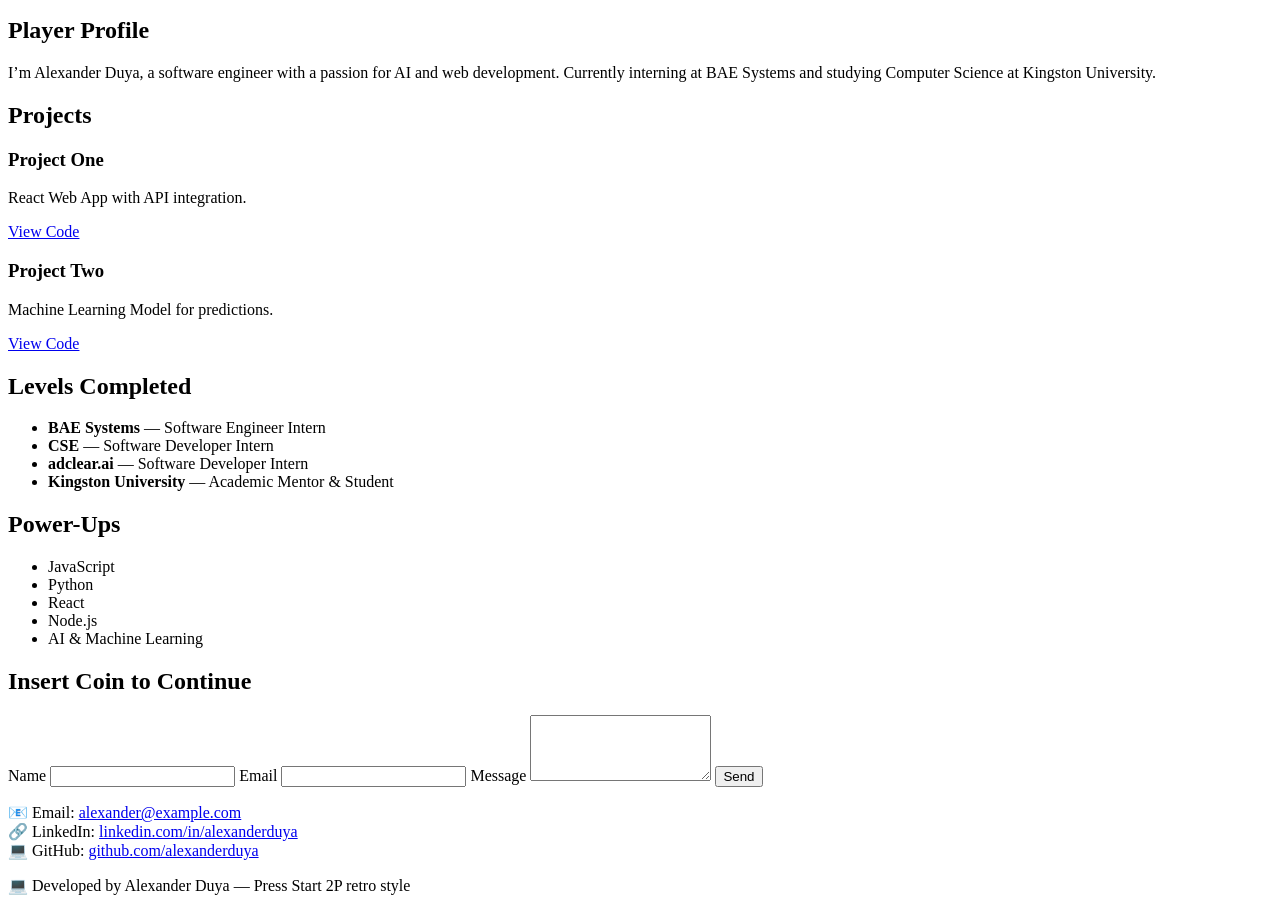
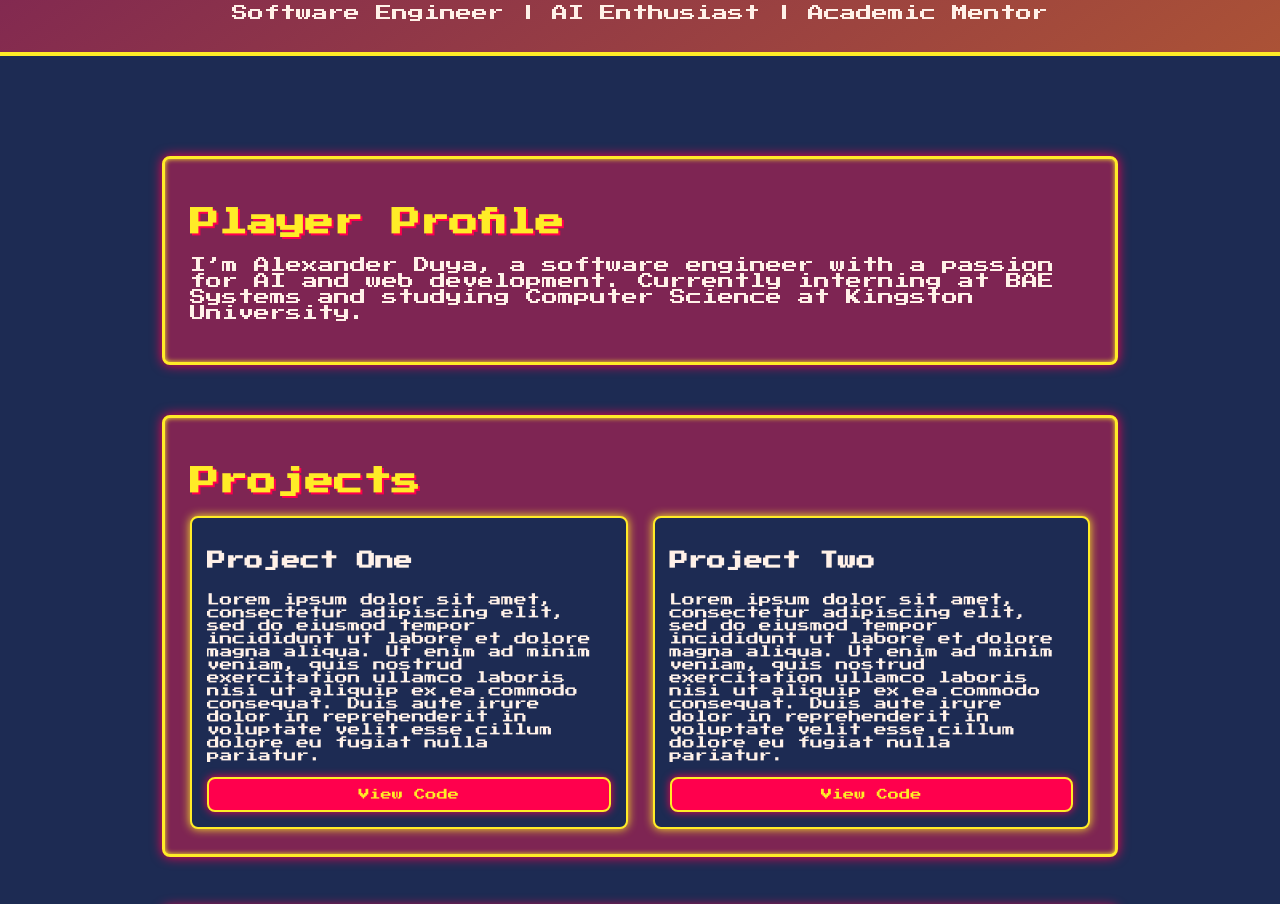
Before and after one commit to AlexanderDuya/AlexanderPort, a plain HTML site: page public/index.html in a window 1280 px wide. Shown: the part 102-1006 px from the top of the page. Drawn offline with Linux system fonts and the light colour scheme.

Commit message:
basic structure developed, need to add more spice. following Retro them from my P&P website

```diff
--- a/public/index.html
+++ b/public/index.html
@@ -8,11 +8,11 @@
       href="https://fonts.googleapis.com/css2?family=Press+Start+2P&display=swap"
       rel="stylesheet"
     />
-    <link rel="stylesheet" href="css/style.css" />
+    <link rel="stylesheet" href="style.css" />
   </head>
   <body>
-    <header>
-      <h1>👾 Alexander Duya 👾</h1>
+    <header class="top-section">
+      <h1>Alexander Duya</h1>
       <p class="subtitle">
         Software Engineer | AI Enthusiast | Academic Mentor
       </p>
@@ -32,12 +32,26 @@
       <div class="projects-grid">
         <article class="project-card">
           <h3>Project One</h3>
-          <p>React Web App with API integration.</p>
+          <p>
+            Lorem ipsum dolor sit amet, consectetur adipiscing elit, sed do
+            eiusmod tempor incididunt ut labore et dolore magna aliqua. Ut enim
+            ad minim veniam, quis nostrud exercitation ullamco laboris nisi ut
+            aliquip ex ea commodo consequat. Duis aute irure dolor in
+            reprehenderit in voluptate velit esse cillum dolore eu fugiat nulla
+            pariatur.
+          </p>
           <a href="#" class="btn small">View Code</a>
         </article>
         <article class="project-card">
           <h3>Project Two</h3>
-          <p>Machine Learning Model for predictions.</p>
+          <p>
+            Lorem ipsum dolor sit amet, consectetur adipiscing elit, sed do
+            eiusmod tempor incididunt ut labore et dolore magna aliqua. Ut enim
+            ad minim veniam, quis nostrud exercitation ullamco laboris nisi ut
+            aliquip ex ea commodo consequat. Duis aute irure dolor in
+            reprehenderit in voluptate velit esse cillum dolore eu fugiat nulla
+            pariatur.
+          </p>
           <a href="#" class="btn small">View Code</a>
         </article>
         <!-- Add more projects here -->
@@ -49,7 +63,7 @@
       <ul class="timeline">
         <li><strong>BAE Systems</strong> — Software Engineer Intern</li>
         <li><strong>CSE</strong> — Software Developer Intern</li>
-        <li><strong>adclear.ai</strong> — Software Developer Intern</li>
+        <li><strong>Adclear.ai</strong> — Software Developer Intern</li>
         <li>
           <strong>Kingston University</strong> — Academic Mentor & Student
         </li>
--- /dev/null
+++ b/public/style.css
@@ -0,0 +1,217 @@
+/* Base styles */
+body {
+  background-color: #1d2b53;
+  font-family: "Press Start 2P", cursive;
+  margin: 0;
+  padding: 0;
+  min-height: 100vh;
+  display: flex;
+  flex-direction: column;
+  color: #fff1e8;
+  align-items: center;
+}
+
+/* Top header section */
+.top-section {
+  background: linear-gradient(145deg, #7e2553, #ab5236);
+  border-bottom: 4px solid #ffec27;
+  width: 100%;
+  text-align: center;
+  padding-bottom: 15px;
+  margin-bottom: 100px;
+}
+
+.top-section h1 {
+  font-size: 2.5rem;
+  color: #ffec27;
+  text-shadow: 2px 2px #ff004d;
+  margin-top: 40px;
+}
+
+.subtitle {
+  font-size: 1rem;
+  margin-top: 10px;
+  color: #fff1e8;
+}
+
+/* Panels (sections) */
+.panel {
+  width: 100%;
+  max-width: 900px;
+  background: #7e2553;
+  border: 3px solid #ffec27;
+  border-radius: 8px;
+  padding: 25px;
+  margin-bottom: 50px;
+  box-shadow: 0 0 12px #ff004d, inset 0 0 5px #ffec27;
+}
+
+h2 {
+  color: #ffec27;
+  font-size: 1.8rem;
+  margin-bottom: 20px;
+  text-shadow: 2px 2px #ff004d;
+}
+
+/* Projects grid */
+.projects-grid {
+  display: grid;
+  grid-template-columns: repeat(auto-fit, minmax(250px, 1fr));
+  gap: 25px;
+}
+
+.project-card {
+  background-color: #1d2b53;
+  border: 2px solid #ffec27;
+  border-radius: 8px;
+  padding: 15px;
+  box-shadow: 0 0 10px #ffec27;
+  color: #fff1e8;
+  display: flex;
+  flex-direction: column;
+  justify-content: space-between;
+}
+
+.project-card h3 {
+  margin-bottom: 10px;
+}
+
+.project-card p {
+  font-size: 0.8rem;
+  margin-bottom: 15px;
+}
+
+/* Buttons */
+.btn {
+  font-family: "Press Start 2P", cursive;
+  font-size: 0.7rem;
+  background-color: #ff004d;
+  color: #ffec27;
+  border: 2px solid #ffec27;
+  padding: 10px 15px;
+  border-radius: 8px;
+  text-decoration: none;
+  text-align: center;
+  box-shadow: 0 0 8px #ff004d;
+  cursor: pointer;
+  transition: background-color 0.3s ease;
+}
+
+.btn:hover {
+  background-color: #ab5236;
+  box-shadow: 0 0 12px #ffec27;
+}
+
+/* Timeline */
+.timeline {
+  list-style: none;
+  padding-left: 0;
+  font-size: 0.85rem;
+  line-height: 1.8;
+  color: #fff1e8;
+}
+
+.timeline li {
+  margin-bottom: 10px;
+  border-left: 3px solid #ff004d;
+  padding-left: 15px;
+}
+
+/* Skills list */
+.skills-list {
+  list-style: none;
+  display: flex;
+  flex-wrap: wrap;
+  gap: 15px;
+  padding-left: 0;
+}
+
+.skills-list li {
+  background-color: #ff004d;
+  color: #ffec27;
+  padding: 10px 15px;
+  border-radius: 8px;
+  font-size: 0.8rem;
+  box-shadow: 0 0 8px #ff004d;
+}
+
+/* Contact form */
+form {
+  max-width: 500px;
+  margin: 0 auto;
+  display: flex;
+  flex-direction: column;
+  gap: 15px;
+}
+
+label {
+  font-size: 0.7rem;
+  color: #ffec27;
+}
+
+input[type="text"],
+input[type="email"],
+textarea {
+  padding: 10px;
+  border: 2px solid #ffec27;
+  border-radius: 6px;
+  background-color: #1d2b53;
+  color: #fff1e8;
+  font-family: "Press Start 2P", cursive;
+  font-size: 0.8rem;
+  resize: vertical;
+}
+
+input::placeholder,
+textarea::placeholder {
+  color: #ffec27aa;
+}
+
+button[type="submit"] {
+  width: fit-content;
+  align-self: center;
+  padding: 12px 30px;
+  font-family: "Press Start 2P", cursive;
+  font-size: 0.9rem;
+  background-color: #ff004d;
+  border: 3px solid #ffec27;
+  color: #ffec27;
+  border-radius: 8px;
+  cursor: pointer;
+  box-shadow: 0 0 12px #ff004d;
+  transition: background-color 0.3s ease;
+}
+
+button[type="submit"]:hover {
+  background-color: #ab5236;
+  box-shadow: 0 0 16px #ffec27;
+}
+
+.contact-info {
+  font-size: 0.75rem;
+  margin-top: 25px;
+  text-align: center;
+  color: #ffec27;
+}
+
+.contact-info a {
+  color: #ff004d;
+  text-decoration: none;
+  font-weight: bold;
+}
+
+.contact-info a:hover {
+  text-decoration: underline;
+}
+
+/* Footer */
+footer {
+  background: linear-gradient(145deg, #7e2553, #ab5236);
+  color: #ffec27;
+  text-align: center;
+  padding: 20px 0;
+  font-size: 0.9rem;
+  width: 100%;
+  border-top: 4px solid #ffec27;
+  margin-top: auto;
+}
```
